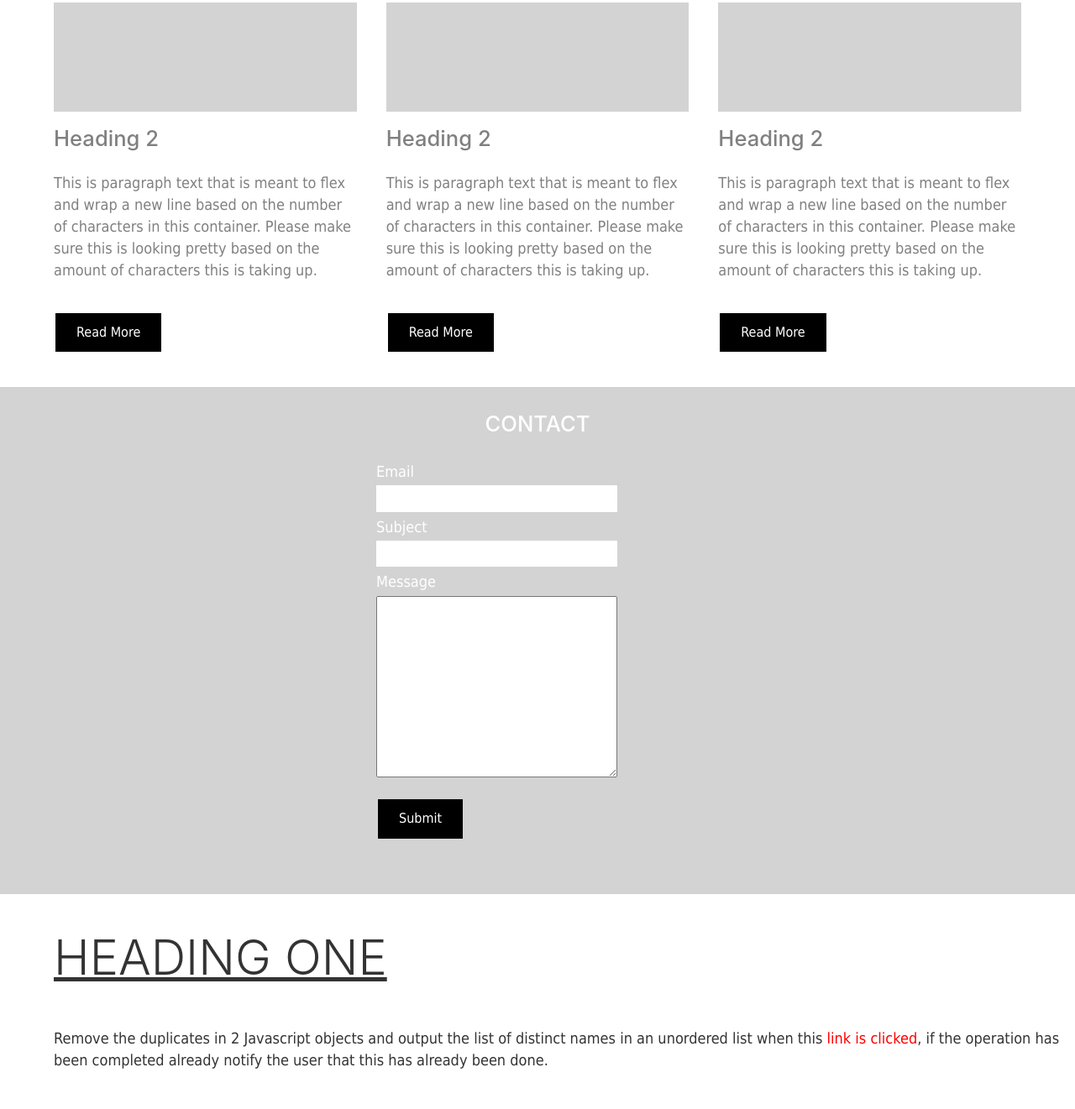
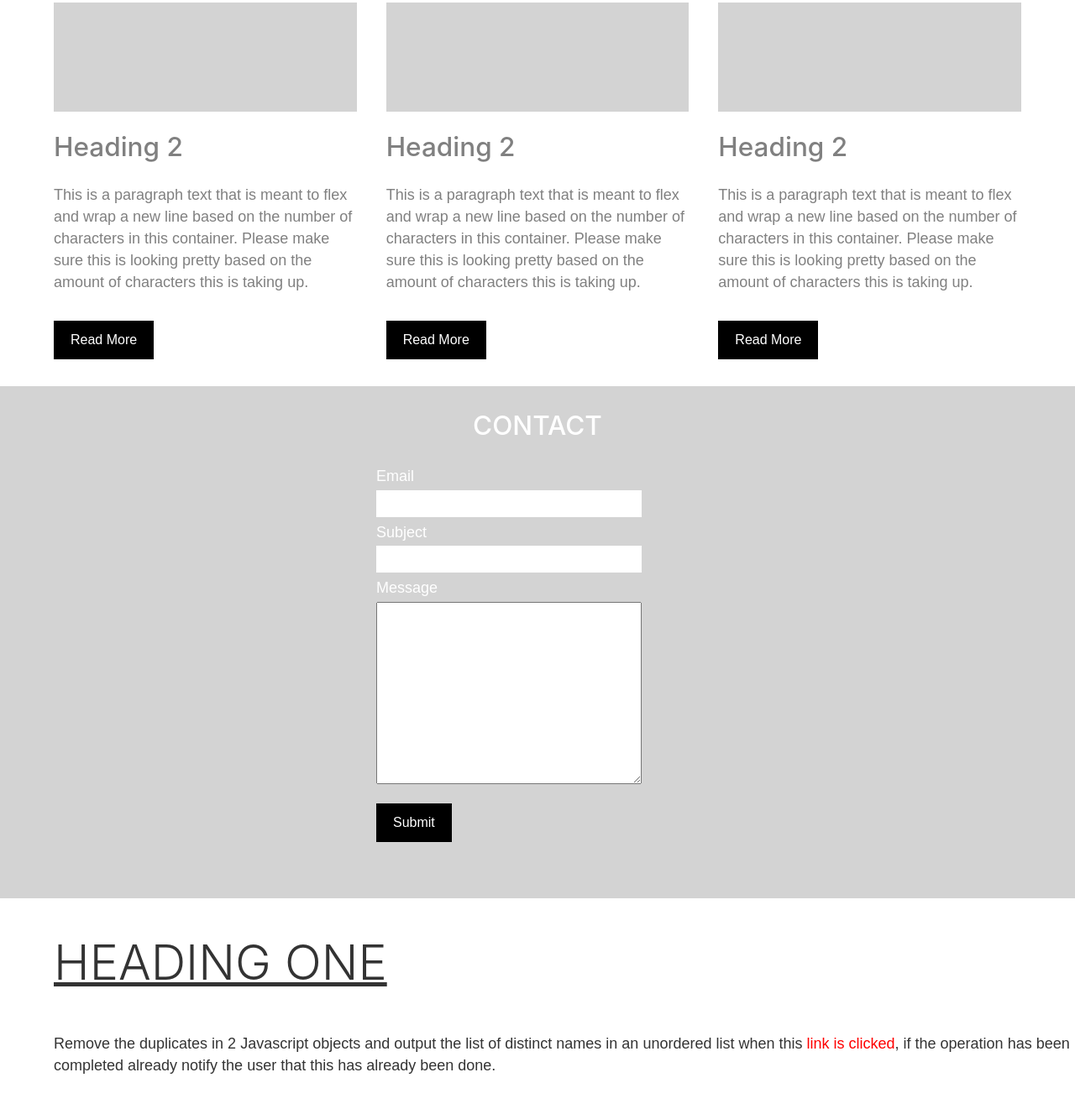
Before and after one commit to CurtisMN/Benchmark-MWI, a Gatsby site: page / in a window 1280 px wide. Shown: the part 231-1552 px from the top of the page at 84% size. Built offline with nearby package versions, Linux system fonts and the light colour scheme; Gatsby itself is replaced by a stand-in of ours.

Commit message:
Final auesthetic touches.

```diff
--- a/src/components/column.js
+++ b/src/components/column.js
@@ -1,17 +1,16 @@
-import React, { Fragment } from 'react'
-
+import React, { Fragment } from 'react';
 
 export const Column = () => (
   <Fragment>
     <div className='coloredblock' />
     <h2>Heading 2</h2>
     <p>
-          This is paragraph text that is meant to flex and wrap a new line based on the number of
-          characters in this container. Please make sure this is looking pretty based on the amount
-          of characters this is taking up.
+      This is a paragraph text that is meant to flex and wrap a new line based on the number of
+      characters in this container. Please make sure this is looking pretty based on the amount of
+      characters this is taking up.
     </p>
     <button>Read More</button>
   </Fragment>
-)
+);
 
-export default Column
+export default Column;
--- a/src/components/contactform.css
+++ b/src/components/contactform.css
@@ -19,7 +19,7 @@
 }
 
 .submit {
-  margin-top: 5%;
+  margin-top: 3.5%;
   margin-bottom: 5%;
 }
 
--- a/src/components/header.js
+++ b/src/components/header.js
@@ -3,7 +3,7 @@
 const Header = () => (
   <header
     style={{
-      borderBottom: `3px solid black`
+      borderBottom: `3px solid black`,
     }}
   >
     <div
@@ -17,10 +17,12 @@
         alt='headerimage'
         style={{
           display: `block`,
-          margin:`auto`,
+          margin: `auto`,
           marginLeft: `auto`,
           marginRight: `auto`,
           maxHeight: '70px',
+          paddingLeft: '10px',
+          paddingRight: '10px',
         }}
       />
     </div>
--- a/src/components/index.css
+++ b/src/components/index.css
@@ -1,7 +1,7 @@
 .wrapper {
   padding-right: 5%;
   padding-left: 5%;
-  padding-bottom: 3%;
+  padding-bottom: 2.5%;
   display: grid;
   grid-template-columns: repeat(auto-fit, minmax(300px, 1fr));
   grid-gap: 35px;
@@ -24,25 +24,45 @@
   padding-left: 5%;
   text-decoration: underline;
   font-weight: 350;
+  font-size: 12vw;
+}
+
+@media screen and (min-width: 576px) {
+  h1 {
+    padding-top: 2%;
+    padding-bottom: 2%;
+    padding-left: 5%;
+    text-decoration: underline;
+    font-weight: 350;
+    font-size: 8vw;
+  }
+}
+@media screen and (min-width: 768px) {
+  h1 {
+    padding-top: 2%;
+    padding-bottom: 2%;
+    padding-left: 5%;
+    text-decoration: underline;
+    font-weight: 350;
     font-size: 4.5vw;
+  }
 }
 
 h2 {
-  padding-top: 5%;
+  padding-top: 7%;
   color: grey;
   font-weight: 450;
-  font-size: 2vw;
+  font-size: 31.5px;
 }
 
 button {
   background-color: black;
   color: white;
   border: none;
-    padding: 10px 25px;
+  padding: 10px 20px;
   text-align: center;
   text-decoration: none;
   display: inline-block;
   font-size: 16px;
-    margin: 4px 2px;
   cursor: pointer;
 }
--- a/src/components/layout.css
+++ b/src/components/layout.css
@@ -1,5 +1,5 @@
 html {
-  font-family: Tahoma, Geneva, sans-serif;
+  font-family: Arial, Helvetica Neue, Helvetica, sans-serif;
   -ms-text-size-adjust: 100%;
   -webkit-text-size-adjust: 100%;
 }
@@ -198,7 +198,7 @@
 }
 body {
   color: hsla(0, 0%, 0%, 0.8);
-  font-family: Tahoma, Geneva, sans-serif;
+  font-family: Arial, Helvetica Neue, Helvetica, sans-serif;
   font-weight: normal;
   word-wrap: break-word;
   font-kerning: normal;
@@ -229,7 +229,7 @@
   margin-bottom: 1.45rem;
   color: inherit;
   font-family: -apple-system, BlinkMacSystemFont, Segoe UI, Roboto, Oxygen, Ubuntu, Cantarell,
-    Fira Sans, Droid Sans, Helvetica Neue, sans-serif;
+    Fira Sans, Droid Sans, Arial, Helvetica Neue, Helvetica, sans-serif;
   font-weight: bold;
   text-rendering: optimizeLegibility;
   font-size: 2.25rem;
@@ -246,7 +246,7 @@
   margin-bottom: 1.45rem;
   color: inherit;
   font-family: -apple-system, BlinkMacSystemFont, Segoe UI, Roboto, Oxygen, Ubuntu, Cantarell,
-    Fira Sans, Droid Sans, Helvetica Neue, sans-serif;
+    Fira Sans, Droid Sans, Arial, Helvetica Neue, Helvetica, sans-serif;
   font-weight: bold;
   text-rendering: optimizeLegibility;
   font-size: 1.62671rem;
@@ -263,7 +263,7 @@
   margin-bottom: 1.45rem;
   color: inherit;
   font-family: -apple-system, BlinkMacSystemFont, Segoe UI, Roboto, Oxygen, Ubuntu, Cantarell,
-    Fira Sans, Droid Sans, Helvetica Neue, sans-serif;
+    Fira Sans, Droid Sans, Arial, Helvetica Neue, Helvetica, sans-serif;
   font-weight: bold;
   text-rendering: optimizeLegibility;
   font-size: 1.38316rem;
```
Also changed, not shown: src/components/seo.js (+12 -13 lines), 1 other file. Lines whose indentation alone changed are shown as unchanged.
